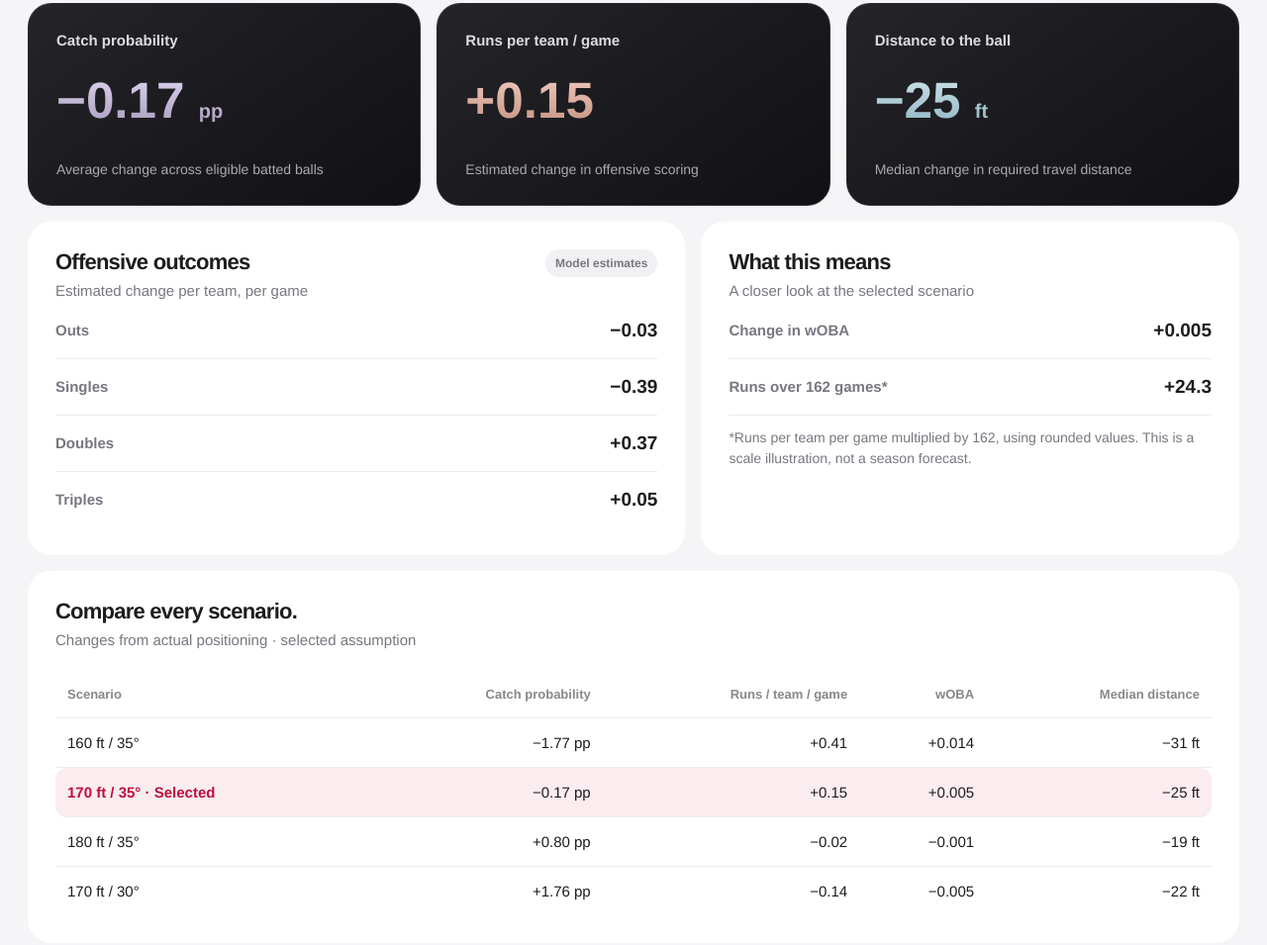
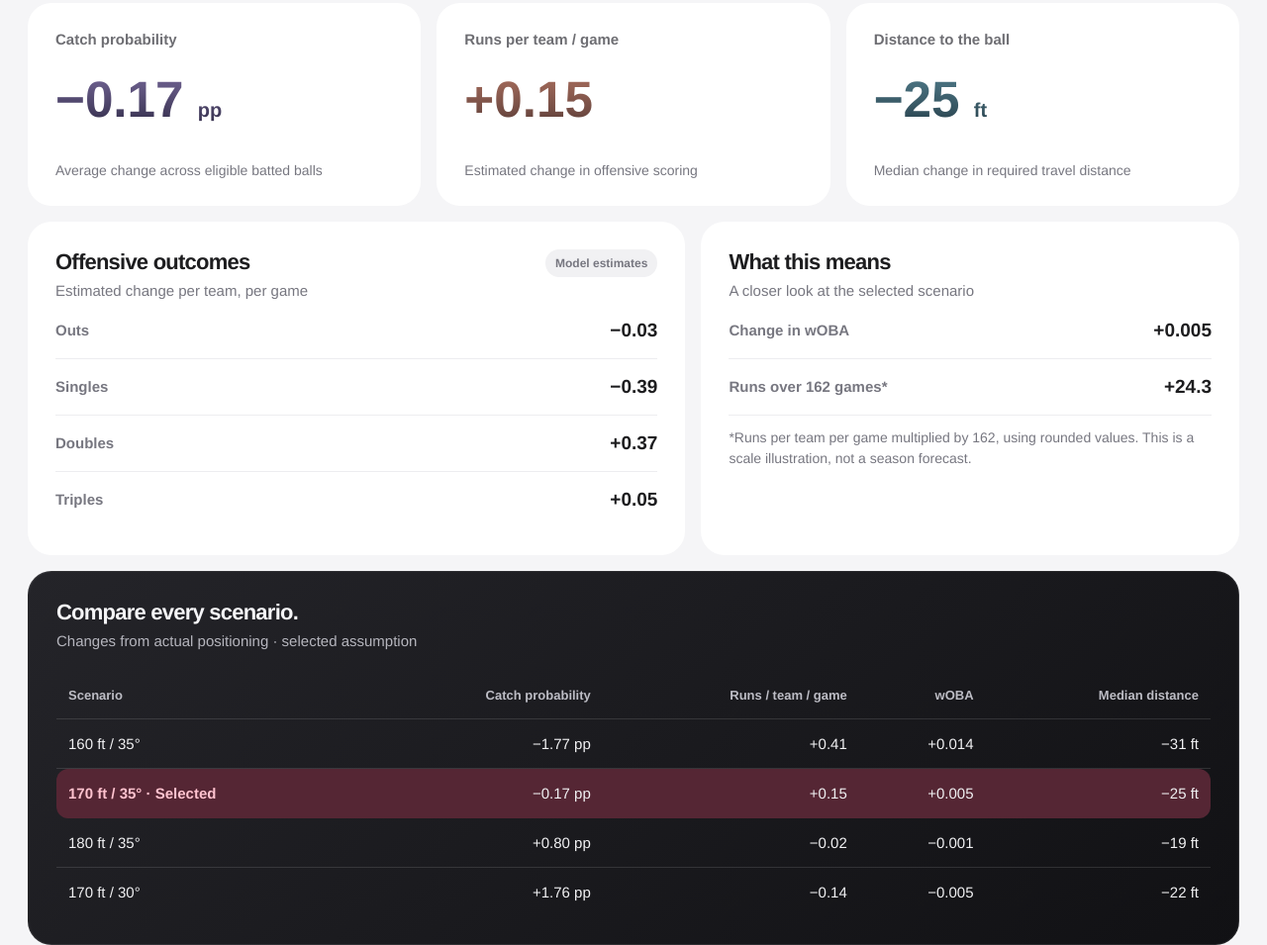
Before and after one commit to lijo201/MLBathleticism, a plain HTML site: page index.html in a window 1280 px wide. Shown: the part 2050-3005 px from the top of the page at 99% size. Drawn offline with Linux system fonts and the light colour scheme.

Commit message:
Move dark treatment to scenario comparison

```diff
--- a/index.html
+++ b/index.html
@@ -1152,25 +1152,23 @@
       }
     }
 
-    /* Dark, understated metric cards */
-    .metrics .metric {
+    /* Dark treatment for the scenario comparison */
+    .card.comparison {
       background: linear-gradient(145deg, #242429 0%, #111114 100%);
       border: 1px solid rgba(255, 255, 255, .08);
-    }
-    .metrics .metric-title { color: #dddde1; }
-    .metrics .metric-foot { color: #aaaab2; }
-    #catch {
-      color: #d3c5e7;
-      background-image: linear-gradient(to bottom, #e0d6f1, #a89abc);
-    }
-    #runs {
-      color: #e4b6a6;
-      background-image: linear-gradient(to bottom, #f0cec0, #c58e7e);
-    }
-    #distance {
-      color: #a9cfdb;
-      background-image: linear-gradient(to bottom, #d1e5eb, #8db4c2);
-    }
+      color: #f5f5f7;
+    }
+    .comparison .subtle { color: #b5b5bd; }
+    .comparison th { color: #bdbdc5; }
+    .comparison td { color: #f1f1f3; }
+    .comparison th, .comparison td {
+      border-bottom-color: rgba(255, 255, 255, .12);
+    }
+    .comparison tr.active td {
+      background: #552634;
+      border-bottom-color: transparent;
+    }
+    .comparison tr.active td:first-child { color: #ffc3cf; }
 
   </style>
 </head>
```
